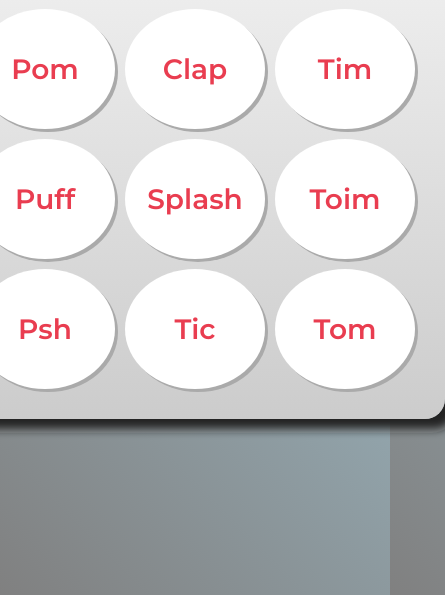
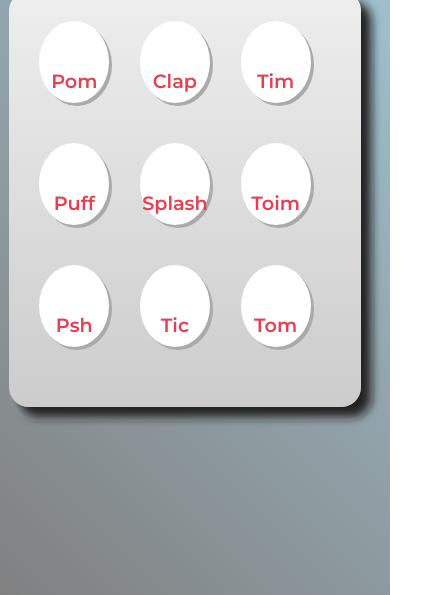
Before and after one commit to JoedsonCarvalho/Bateria_Virtual, a plain HTML site: page index.html in a window 390 px wide. Shown: the part 249-844 px from the top of the page, 445 px wide, since content can reach past the window. Drawn offline with Linux system fonts and the light colour scheme.

Commit message:
Tentando colocar responsividade

```diff
--- a/css/style.css
+++ b/css/style.css
@@ -66,3 +66,19 @@ h1 {
 .tecla:active:focus {
   box-shadow: 3px 3px 0 var(--vermelha-escura) inset, 1px 1px 10px var(--luz);
 }
+
+
+@media screen and (max-width:450px){
+  body,
+  .teclado{
+    width: 95%;
+  }
+
+  .tecla{
+    height: 82px;
+    width: 70px;
+    font-size: 1.2em;
+    text-align: center;
+    margin-bottom: 30px;
+  }
+}
```
